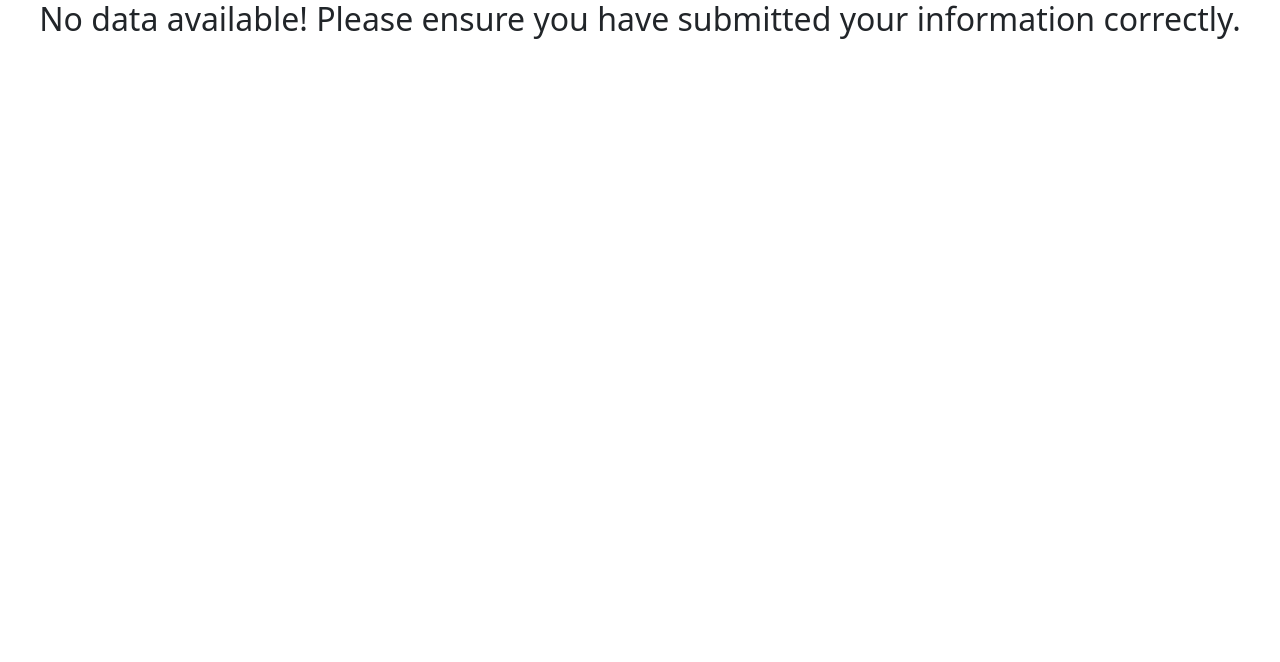
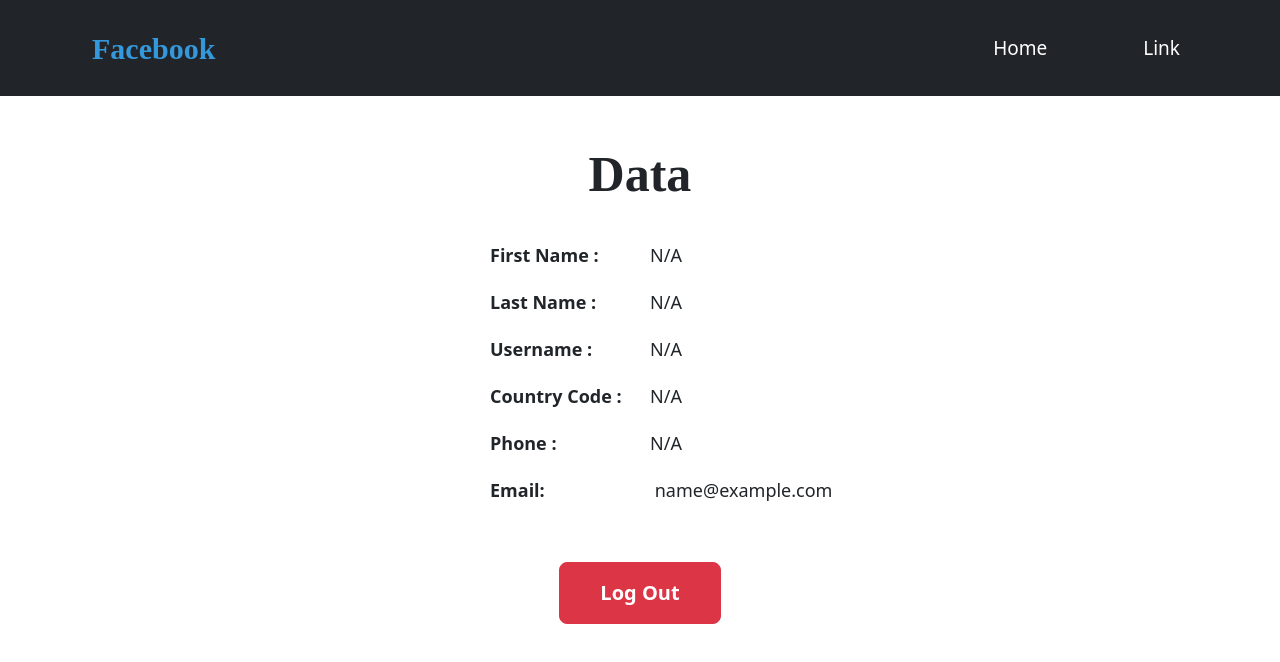
Before and after one commit to srushpatil/Facebook_Login, a React (Create React App) app: page /data in a window 1280 px wide. Shown: the top 662 px of the page. Built offline with nearby package versions, Linux system fonts and the light colour scheme; sample sign-in values are in the browser's storage.

Commit message:
successfully runed programs

```diff
--- a/src/components/DisplayData/DisplayData.js
+++ b/src/components/DisplayData/DisplayData.js
@@ -1,40 +1,49 @@
-import React from "react";
-import { useLocation } from "react-router-dom";
-import { useNavigate } from "react-router-dom"; // useNavigate for navigation
+import React, { useEffect } from "react";
+import { useLocation, useNavigate } from "react-router-dom";
 import Navbar from "../Navbar/Navbar";
-import './DisplayData.css'
+import './DisplayData.css';
 
 export default function DisplayData() {
-  const location = useLocation();  //used the useLocation hook from react-router-dom to access the location object, which contains the state passed during navigation:
-  const { state } = location;  // Destructure state from location
-  const navigate = useNavigate(); // Initialize useNavigate
+  const location = useLocation();
+  const navigate = useNavigate();
 
-  // If no data is passed, display a message
-  if (!state || !state.first_name || !state.email) {
-    return <h2>No data available! Please ensure you have submitted your information correctly.</h2>;
-  }
+  // Fetch user data from sessionStorage or from location state
+  const sessionData = JSON.parse(sessionStorage.getItem("userSession"));
+  const { state } = location;
 
-  const HomePage = () => {
-    navigate("/");
+  useEffect(() => {
+    // If no session data, redirect to home
+    if (!sessionData) {
+      navigate("/");
+    }
+  }, [navigate, sessionData]);
+
+  // Logout function
+  const handleLogout = () => {
+    sessionStorage.removeItem("userSession"); // Clear the session
+    navigate("/"); // Redirect to home page
+  };
+
+  // Render message if no data available
+  if (!sessionData) {
+    return <h2>No data available! Please log in first.</h2>;
   }
 
   return (
     <>
-      <Navbar/>
+      <Navbar />
       <div className="container mt-5">
-
         <h2 className="text-center">Data</h2>
-
         <div className="data-display">
-          <div className="data-item"><strong>First Name :</strong> <span>{state.first_name || 'N/A'}</span></div>
-          <div className="data-item"><strong>Last Name :</strong> <span>{state.last_name || 'N/A'}</span></div>
-          <div className="data-item"><strong>Username :</strong> <span>{state.user_name || 'N/A'}</span></div>
-          <div className="data-item"><strong>Country Code :</strong> <span>{state.country_code || 'N/A'}</span></div>
-          <div className="data-item"><strong>Phone :</strong> <span>{state.phone || 'N/A'}</span></div>
-          <div className="data-item"><strong  style={{marginRight:'110px'}}>Email:</strong> <span>{state.email || 'N/A'}</span></div>
+          <div className="data-item"><strong>First Name :</strong> <span>{sessionData.first_name || 'N/A'}</span></div>
+          <div className="data-item"><strong>Last Name :</strong> <span>{sessionData.last_name || 'N/A'}</span></div>
+          <div className="data-item"><strong>Username :</strong> <span>{sessionData.user_name || 'N/A'}</span></div>
+          <div className="data-item"><strong>Country Code :</strong> <span>{sessionData.country_code || 'N/A'}</span></div>
+          <div className="data-item"><strong>Phone :</strong> <span>{sessionData.phone || 'N/A'}</span></div>
+          <div className="data-item"><strong style={{ marginRight: '110px' }}>Email:</strong> <span>{sessionData.email || 'N/A'}</span></div>
         </div>
 
-        <button className="btn btn-danger btn-lg mt-5" onClick={HomePage}>Log Out</button>
+        <button className="btn btn-danger btn-lg mt-5" onClick={handleLogout}>Log Out</button>
       </div>
     </>
   );
--- a/src/components/FacebookLogin/Facebook.js
+++ b/src/components/FacebookLogin/Facebook.js
@@ -65,6 +65,9 @@ export default function Facebook() {
       phone: formData.phone,
     };
 
+    // Store session data after successful form submission
+    sessionStorage.setItem("userSession", JSON.stringify(dataToSend));
+
     // Send data to PHP
     axios
       .post("http://localhost/php-react/insert.php", dataToSend)
@@ -81,7 +84,6 @@ export default function Facebook() {
 
     handleClose(); // Close the modal after submission
   };
-
 
   const responseFacebook = (response) => {
       console.log("In responseFacebook callback");
@@ -103,7 +105,7 @@ export default function Facebook() {
   const checkUserExist = (email) => {
     console.log("Checking if user exists with email:", email);
     const dataToSend = {
-          email: email // Use the email passed to this function
+      email: email, // Use the email passed to this function
     };
 
     axios
@@ -113,7 +115,11 @@ export default function Facebook() {
         if (result.data.exists) {
           // User exists
           console.log("User exists:", result.data.userData);
-                  // Navigate to data page and pass the user data as state
+
+          // Store session data if user already exists
+          sessionStorage.setItem("userSession", JSON.stringify(result.data.userData));
+
+          // Navigate to /data page and pass the user data as state
           navigate("/data", { state: result.data.userData }); // Pass user data directly
         } else {
           // User does not exist
@@ -124,7 +130,6 @@ export default function Facebook() {
         console.log("Error sending data", error);
       });
   };
-
 
   return (
     <div className="container mt-5">
--- a/src/components/SignUp/Phpsignupform.css
+++ b/src/components/SignUp/Phpsignupform.css
@@ -25,7 +25,7 @@
 .form-container  .form-control{
     border-radius: 30px;
     background-color: rgba(255, 255, 255, 0);
-    border: 1px solid rgba(154, 154, 154, 0.781);
+    border: 1px solid rgba(15, 15, 15, 0.781);
     color: grey;
 }
 
@@ -39,8 +39,8 @@
 }
 
 .form-container .submit{
-    padding-left: 90px !important;
-    padding-right: 90px !important;
+    padding-left: 40px !important;
+    padding-right: 40px !important;
     padding-top: 15px !important;
     padding-bottom: 15px !important;
     border-radius: 20px;
--- a/src/components/SignUp/Phpsignupform.js
+++ b/src/components/SignUp/Phpsignupform.js
@@ -176,7 +176,7 @@ export default function Php_signupform() {
             {errors.password && <small className="text-danger">{errors.password}</small>}
           </div> */}
 
-          <button type="submit" className="btn btn-primary btn-lg submit">SUBMIT</button>
+          <button type="submit" className="btn btn-primary btn-lg submit">CREATE NEW ACCOUNT</button>
         </form>
       </div>
     </>
```
Also changed, not shown: 1 other file (tests, documents, lock files or other folders). Lines whose indentation alone changed are shown as unchanged.
